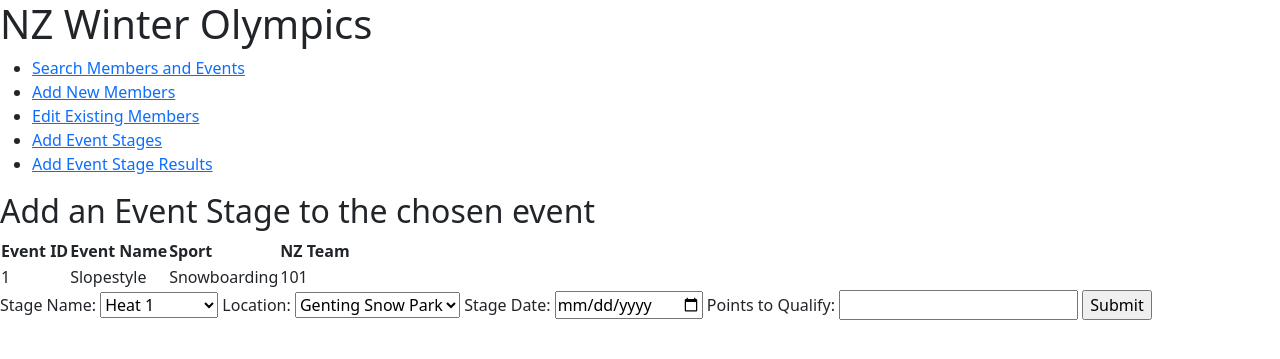
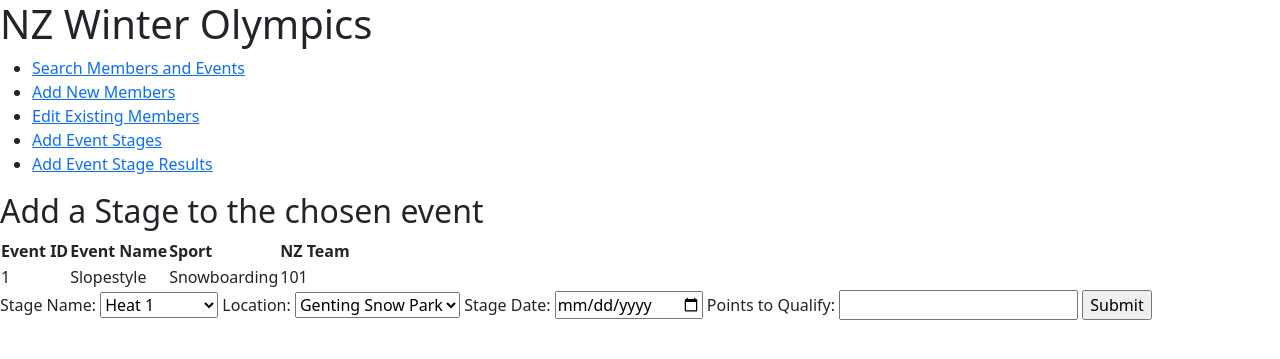
Before and after one commit to nayxie/first-full-stack-nzolympics, a Flask app: page /admin/addstage/1 in a window 1280 px wide. Shown: the top 359 px of the page. Run offline with Flask 3, Linux system fonts and the light colour scheme; data comes from the database, SQL or seed files in the repository.

Commit message:
Update addstage.html

```diff
--- a/nzolywebapp/templates/addstage.html
+++ b/nzolywebapp/templates/addstage.html
@@ -1,7 +1,7 @@
 {% extends "adminbase.html" %}
 {% block content %}
 <!-- eventinfo passed in, for display and reference to what stage info is added to -->
-<h2>Add an Event Stage to the chosen event</h2>
+<h2>Add a Stage to the chosen event</h2>
 
 <table>
     <tr><th>Event ID</th><th>Event Name</th><th>Sport</th><th>NZ Team</th></tr>
@@ -34,6 +34,7 @@
     <input type="date" name="stagedate" required/>
     <label for="pointstoqualify">Points to Qualify:</label>
     <input type="text" name="pointstoqualify" pattern="[0-9]+(\.[0-9])?"/>
+
     <input type="submit" value="Submit">
 </form>
 
```
